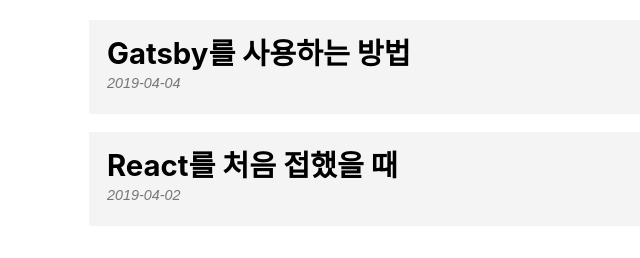
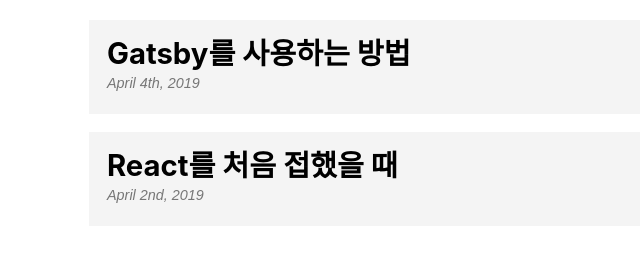
Before and after one commit to snowjang24/gatsby-practice, a Gatsby site: page /blog in a window 1280 px wide. Shown: the part 396-654 px from the top of the page, 194-834 px from the left. Built offline with nearby package versions, Linux system fonts and the light colour scheme; Gatsby itself is replaced by a stand-in of ours.

Commit message:
날짜 포맷 바꾸기 및 글 정렬 기준 변경

```diff
--- a/src/pages/blog.js
+++ b/src/pages/blog.js
@@ -8,12 +8,12 @@
 const BlogPage = () => {
   const data = useStaticQuery(graphql`
     query {
-      allMarkdownRemark {
+      allMarkdownRemark(sort: { fields: frontmatter___date, order: DESC }) {
         edges {
           node {
             frontmatter {
               title
-              date
+              date(formatString: "MMMM Do, YYYY")
             }
             fields {
               slug
```
Also changed, not shown: README.md, README/image-20190627194719743-1632439.png (added), README/image-20190627194719743.png (added), README/image-20190627194848563-1632528.png (added), README/image-20190627194848563.png (added).
